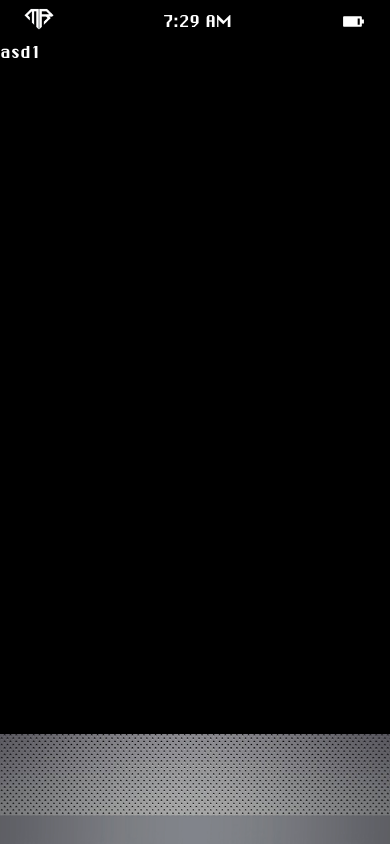
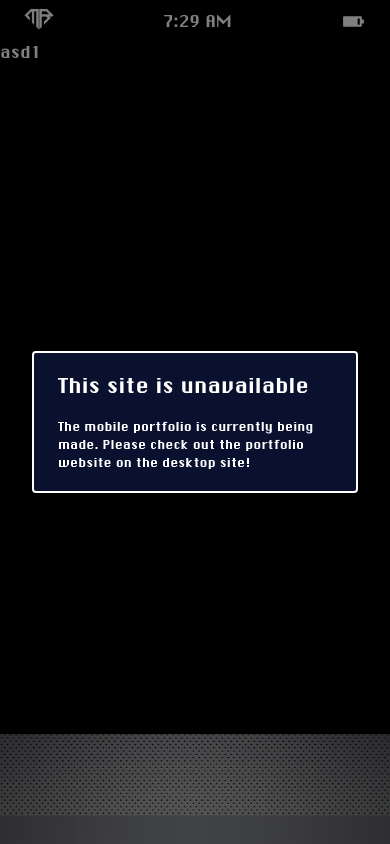
Before and after one commit to MiranRaz/MY_PORTFOLIO, a React (Vite) app: page / in a window 390 px wide. Built offline with nearby package versions, Linux system fonts and the light colour scheme.

Commit message:
WIP for mobile alert

```diff
--- /dev/null
+++ b/src/components/Mobile/MobileDialog.tsx
@@ -0,0 +1,44 @@
+import * as React from "react";
+import Dialog from "@mui/material/Dialog";
+import { Dispatch, SetStateAction } from "react";
+import { DialogContent, DialogContentText, DialogTitle } from "@mui/material";
+
+export interface MobileDialogProps {
+  open: boolean;
+  setOpen: Dispatch<SetStateAction<boolean>>;
+}
+
+const MobileDialog: React.FC<MobileDialogProps> = ({ open, setOpen }) => {
+  return (
+    <Dialog
+      open={open}
+      onClose={() => setOpen(true)} // Add this onClose prop
+      sx={{
+        "& .MuiDialog-container": {
+          "& .MuiPaper-root": {
+            border: "2px solid white",
+            backgroundColor: "rgba(14, 25, 67, 0.7)",
+            color: "white",
+          },
+        },
+      }}
+    >
+      <DialogTitle sx={{ fontSize: "20px" }}>
+        This site is unavailable
+      </DialogTitle>
+      <DialogContent>
+        <DialogContentText
+          sx={{
+            fontSize: "12px",
+            color: "white",
+          }}
+        >
+          The mobile portfolio is currently being made. Please check out the
+          portfolio website on the desktop site!
+        </DialogContentText>
+      </DialogContent>
+    </Dialog>
+  );
+};
+
+export default MobileDialog;
--- a/src/components/Mobile/MobilePage/MobilePage.tsx
+++ b/src/components/Mobile/MobilePage/MobilePage.tsx
@@ -3,8 +3,11 @@ import bckgMobile from "../../../assets/mobile/bckgMobile.png";
 import logo_light from "../../../assets/global/logo_light.png";
 import { useEffect, useState } from "react";
 import Battery6BarIcon from "@mui/icons-material/Battery6Bar";
+import MobileDialog from "../MobileDialog.tsx";
 
 const MobilePage = () => {
+  const [openInitialModal, setOpenInitialModal] = useState<boolean>(true);
+
   const [currentTime, setCurrentTime] = useState("");
   useEffect(() => {
     // Function to update the current time with AM/PM
@@ -37,6 +40,7 @@ const MobilePage = () => {
         color: "white",
       }}
     >
+      <MobileDialog open={openInitialModal} setOpen={setOpenInitialModal} />
       <Grid
         sx={{
           height: "5%",
```
